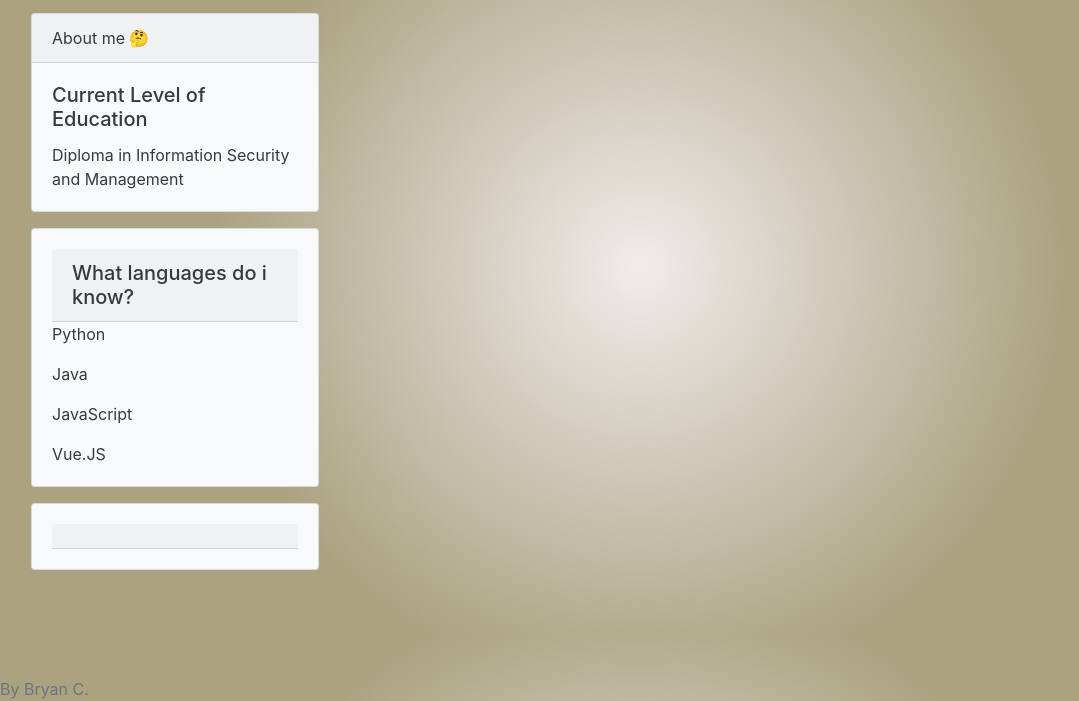
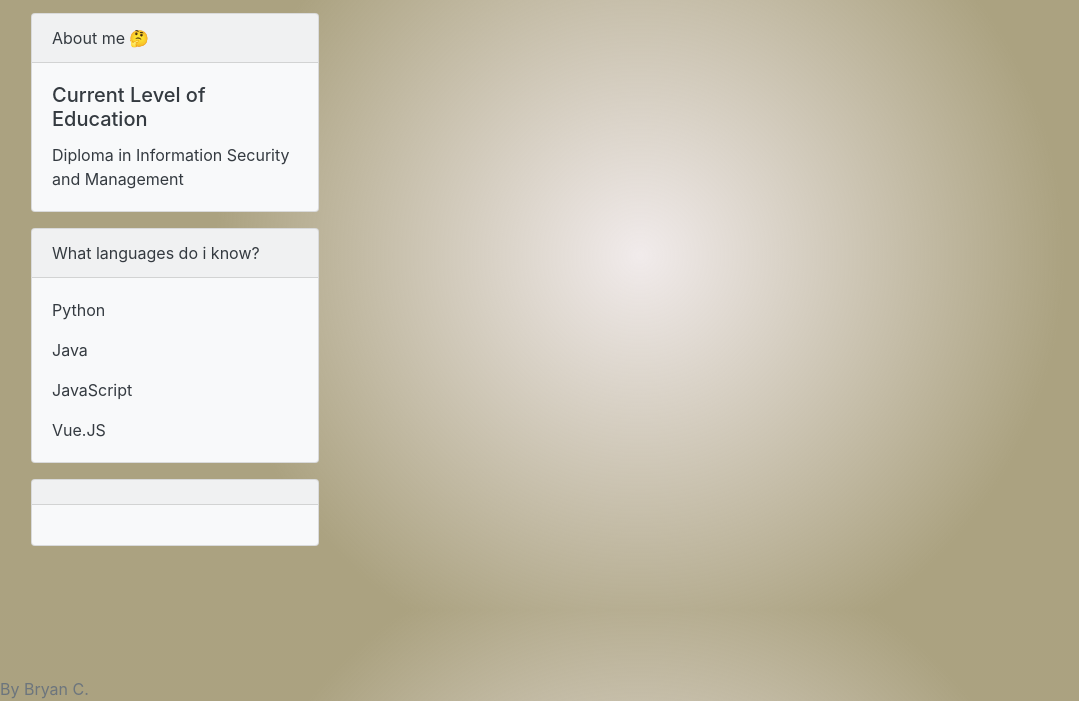
Before and after one commit to bryan-cty/about, a plain HTML site: page index.html in a window 1280 px wide. Shown: the part 99-800 px from the top of the page, without its empty margins (0-1079 px from the left). Drawn offline with nearby package versions, Linux system fonts and the light colour scheme.

Commit message:
updated styling

```diff
--- a/index.html
+++ b/index.html
@@ -52,17 +52,17 @@
               </div>
           </div> -->
            <div class="card text-dark bg-light mb-3" style="max-width: 18rem;">
-              <div class="card-body">
-                <h5 class="card-header">What languages do i know?</h5>
+            <div class="card-header">What languages do i know?</div>
+                <div class="card-body">
                 <p class="card-text">Python</p>
                 <p class="card-text">Java</p>
                 <p class="card-text">JavaScript</p>
                 <p class="card-text">Vue.JS</p>
               </div>
           </div>
-                   <div class="card text-dark bg-light mb-3" style="max-width: 18rem;">
-              <div class="card-body">
-                <div class="card-header"></div>
+          <div class="card text-dark bg-light mb-3" style="max-width: 18rem;">
+              <div class="card-header"></div>
+                <div class="card-body">
                 <p class="card-text"></p>
               </div>
           </div>
```
Also changed, not shown: me.html (+1 -1 lines).
